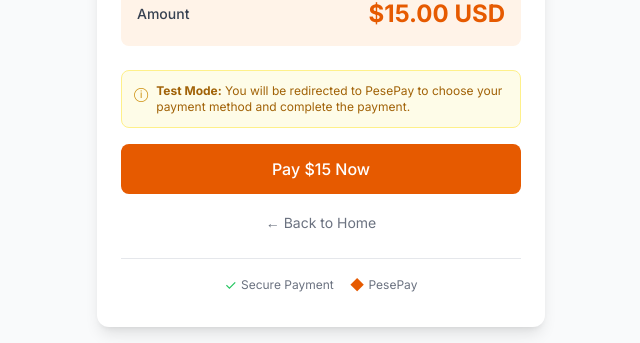
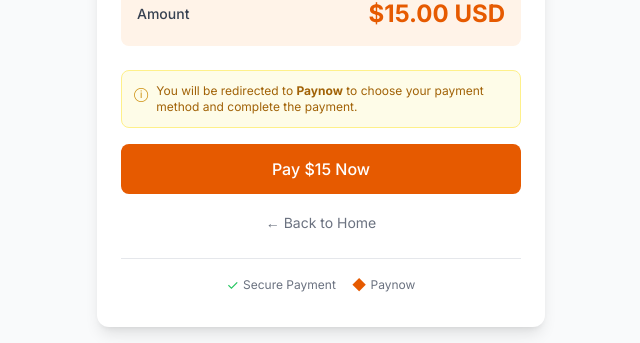
Before and after one commit to sikhumbuzilesncube/veribuild, a Next.js app: page /payment in a window 1280 px wide. Shown: the part 359-702 px from the top of the page, without its empty margins (319-959 px from the left). Built offline with nearby package versions, Linux system fonts and the light colour scheme.

Commit message:
Update payment integration from PesePay to Paynow

```diff
--- a/app/payment/page.js
+++ b/app/payment/page.js
@@ -14,12 +14,11 @@
   const amount = searchParams.get('amount') || '15';
 
   const testEmail = 'test@example.com';
-  const testName = 'Test User';
 
   const planDetails = {
     hardware: { name: 'Hardware Store', price: 15, duration: 'monthly' },
     construction: { name: 'Construction Company', price: 15, duration: 'monthly' },
-    worker: { name: 'Skilled Worker', price: 5, duration: 'monthly' }
+    worker: { name: 'Skilled Worker', price: 5, duration: 'monthly' },
   };
 
   const selectedPlan = planDetails[userType] || planDetails.hardware;
@@ -33,19 +32,15 @@
         amount: parseFloat(amount),
         currency: 'USD',
         customerEmail: testEmail,
-        customerFirstName: testName.split(' ')[0] || 'Test',
-        customerLastName: testName.split(' ')[1] || 'User',
         planType: userType,
         planName: selectedPlan.name,
         planDuration: selectedPlan.duration,
-        userId: 'test-user-123'
+        userId: 'test-user-123',
       };
 
-      const response = await fetch('/api/pesepay', {
+      const response = await fetch('/api/paynow', {
         method: 'POST',
-        headers: {
-          'Content-Type': 'application/json'
-        },
+        headers: { 'Content-Type': 'application/json' },
         body: JSON.stringify(paymentData),
       });
 
@@ -55,9 +50,11 @@
         throw new Error(data.error || 'Payment initiation failed');
       }
 
-      // Store reference for later use
       if (data.reference) {
-        localStorage.setItem('pesepay_reference', data.reference);
+        localStorage.setItem('paynow_reference', data.reference);
+      }
+      if (data.pollUrl) {
+        localStorage.setItem('paynow_pollUrl', data.pollUrl);
       }
 
       if (data.redirectUrl) {
@@ -111,7 +108,7 @@
             <div className="flex items-start">
               <span className="text-yellow-600 text-sm font-medium mr-2">ⓘ</span>
               <p className="text-xs text-yellow-700">
-                <strong>Test Mode:</strong> You will be redirected to PesePay to choose your payment method and complete the payment.
+                You will be redirected to <strong>Paynow</strong> to choose your payment method and complete the payment.
               </p>
             </div>
           </div>
@@ -157,7 +154,7 @@
               </div>
               <div className="flex items-center space-x-1">
                 <span className="text-sm" style={{ color: '#E65A00' }}>◆</span>
-                <span className="text-xs text-gray-500">PesePay</span>
+                <span className="text-xs text-gray-500">Paynow</span>
               </div>
             </div>
           </div>
@@ -165,4 +162,4 @@
       </div>
     </div>
   );
-}
+                   }
```
